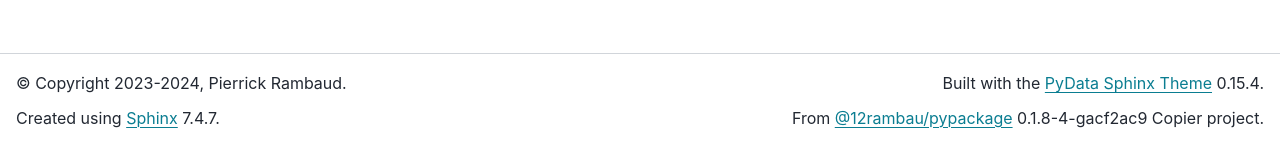
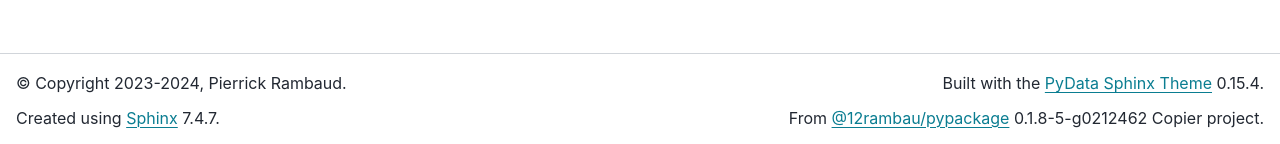
Before and after one commit to 12rambau/pypackage-skeleton, a Sphinx documentation site: the page built from docs/index.rst, in a window 1280 px wide. Shown: the part 753-897 px from the top of the page. Built offline with Sphinx 7.4.7 and the PyData theme 0.15.4, drawn with Linux system fonts in a browser that asks for light colours.

Commit message:
fix: where are we

```diff
--- a/README.rst
+++ b/README.rst
@@ -46,4 +46,4 @@
 Credits
 -------
 
-This package was created with `Copier <https://copier.readthedocs.io/en/latest/>`__ and the `@12rambau/pypackage <https://github.com/12rambau/pypackage>`__ 0.1.8-4-gacf2ac9 project template.
+This package was created with `Copier <https://copier.readthedocs.io/en/latest/>`__ and the `@12rambau/pypackage <https://github.com/12rambau/pypackage>`__ 0.1.8-5-g0212462 project template.
--- a/docs/_template/pypackage-credit.html
+++ b/docs/_template/pypackage-credit.html
@@ -1,5 +1,5 @@
 <p class="pypackage-credit">
   From
   <a href="https://github.com/12rambau/pypackage">@12rambau/pypackage</a>
-  0.1.8-4-gacf2ac9 Copier project.
+  0.1.8-5-g0212462 Copier project.
 </p>
```
Also changed, not shown: .copier-answers.yml, 1 other file.
